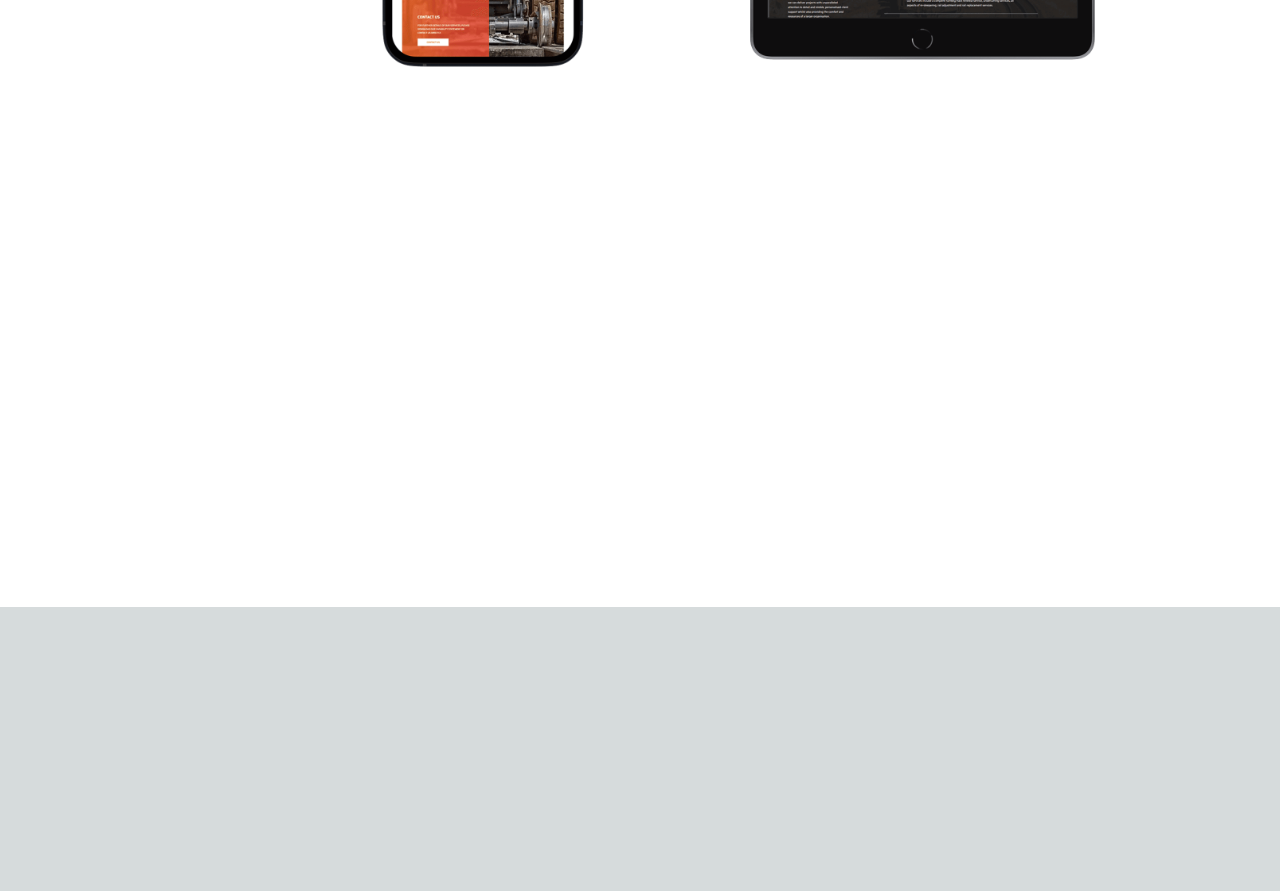
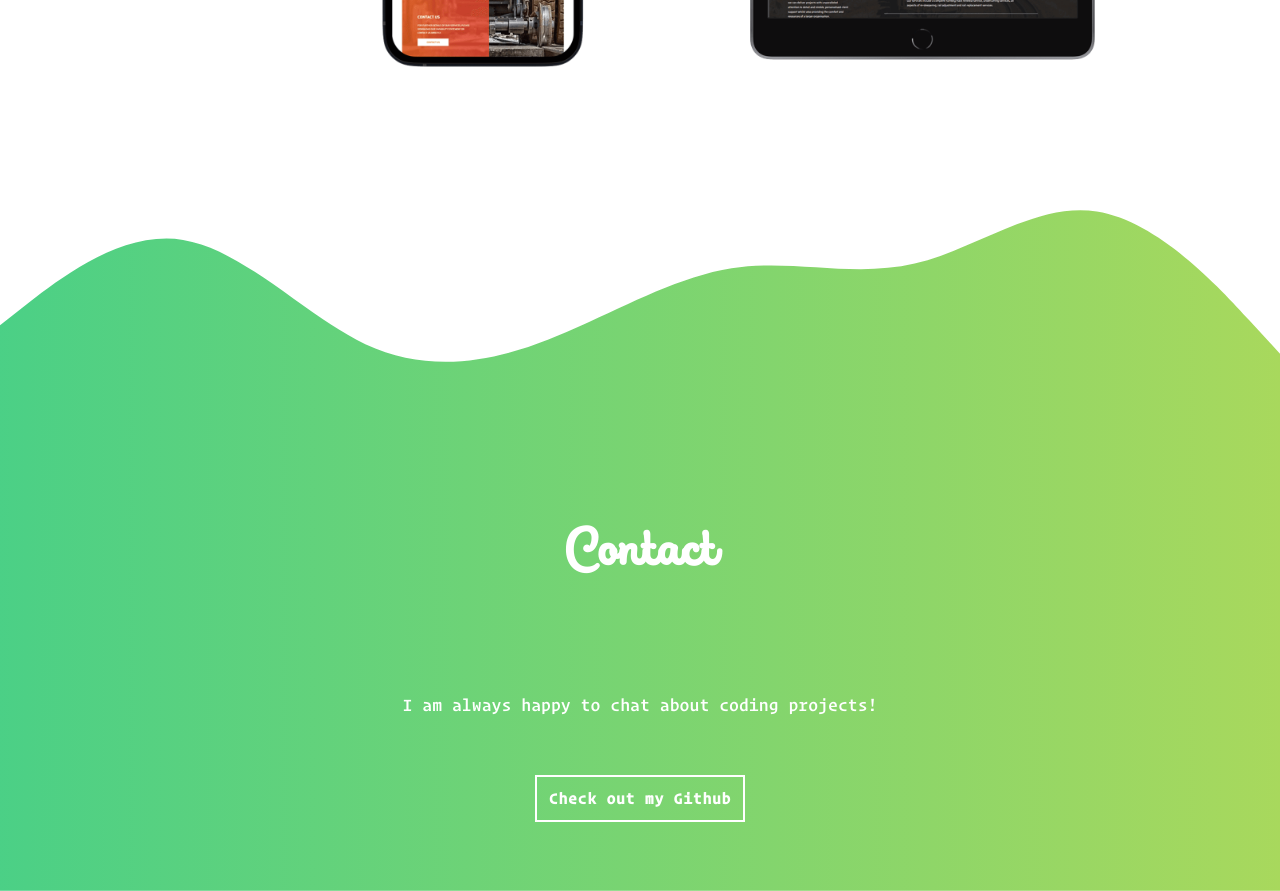
Before and after one commit to nyafologus/next-new-portfolio, a Next.js app: page / in a window 1280 px wide. Shown: the part 6280-7171 px from the top of the page. Before the commit the page ends 6887 px from the top, so only its background shows below. Built offline with nearby package versions, Linux system fonts and the light colour scheme.

Commit message:
Add Contact section

```diff
--- a/src/app/data/data.tsx
+++ b/src/app/data/data.tsx
@@ -52,7 +52,7 @@ export const projectsData = [
 export const contactData = {
   cta: "I am always happy to chat about coding projects!",
   btn: "Check out my Github",
-  site: "https://github.com/nyafologus",
+  site: "https://github.com/nyafologus?tab=overview&from=2020-11-28&to=2021-11-28",
 };
 
 // FOOTER
--- a/src/app/page.tsx
+++ b/src/app/page.tsx
@@ -4,6 +4,7 @@ import ProgressLoader from "@/app/ui/progressloader";
 import Hero from "@/app/ui/hero";
 import About from "@/app/ui/about";
 import Projects from "./ui/projects";
+import Contact from "./ui/contact";
 import { MouseProvider } from "@/app/context/mouse-context";
 
 export default function Home() {
@@ -28,6 +29,7 @@ export default function Home() {
         <Hero />
         <About />
         <Projects />
+        <Contact />
         <ProgressLoader isProgressActive={isProgressActive} />
       </main>
     </MouseProvider>
--- /dev/null
+++ b/src/app/ui/contact.tsx
@@ -0,0 +1,60 @@
+import React, { useContext } from "react";
+import { contactData } from "@/app/data/data";
+import localFont from "next/font/local";
+
+const winkFont = localFont({
+  src: "../../../public/wink-script-regular.woff2",
+  display: "swap",
+});
+
+const Contact = () => {
+  const { cta, btn, site } = contactData;
+
+  return (
+    <section
+      id="contact"
+      className="mt-[-5rem] bg-gradient-to-r from-teal-400 to-lime-400 p-0 text-white sm:mt-[-10rem] md:mt-[-30rem]"
+    >
+      <svg
+        viewBox="0 0 1440 319"
+        className="mt-n1 scale-x-[-1] scale-y-[-1] transform"
+      >
+        <path
+          fill="#fff"
+          fillOpacity="1"
+          d="M0,64L34.3,101.3C68.6,139,137,213,206,224C274.3,235,343,181,411,165.3C480,149,549,171,617,160C685.7,149,754,107,823,80C891.4,53,960,43,1029,74.7C1097.1,107,1166,181,1234,192C1302.9,203,1371,149,1406,122.7L1440,96L1440,320L1405.7,320C1371.4,320,1303,320,1234,320C1165.7,320,1097,320,1029,320C960,320,891,320,823,320C754.3,320,686,320,617,320C548.6,320,480,320,411,320C342.9,320,274,320,206,320C137.1,320,69,320,34,320L0,320Z"
+        />
+      </svg>
+
+      <div id="container" className="mx-auto w-full px-5 py-20 md:max-w-6xl ">
+        <h2
+          className={`py-6 text-[10vmin] font-extrabold leading-6 tracking-wide text-white sm:text-[7vmin] md:py-12 md:text-[6vmin] xl:pb-24 ${winkFont.className}`}
+        >
+          <span className="swsh tracking-tight">C</span>
+          ontact
+        </h2>
+
+        {cta && (
+          <p className="text-md flex flex-col gap-2 py-8 md:flex-1 md:text-lg">
+            {cta}
+          </p>
+        )}
+
+        {site && btn && (
+          <span className="d-flex mt-10 inline-block font-bold leading-4 tracking-wider">
+            <a
+              target="_blank"
+              rel="noreferrer"
+              className="z-1 relative border-2 border-white p-3  transition-all duration-300  ease-in-out before:absolute before:inset-0 before:bottom-0 before:left-0 before:z-[-1] before:block before:h-full before:w-0 before:bg-white hover:before:w-[100%] before:hover:opacity-20"
+              href={site}
+            >
+              {btn}
+            </a>
+          </span>
+        )}
+      </div>
+    </section>
+  );
+};
+
+export default Contact;
--- a/src/app/ui/hero.tsx
+++ b/src/app/ui/hero.tsx
@@ -1,7 +1,7 @@
 "use client";
 import Image from "next/image";
+import { Link } from "react-scroll";
 import localFont from "next/font/local";
-import { Link } from "react-scroll";
 
 const winkFont = localFont({
   src: "../../../public/wink-script-regular.woff2",
```
